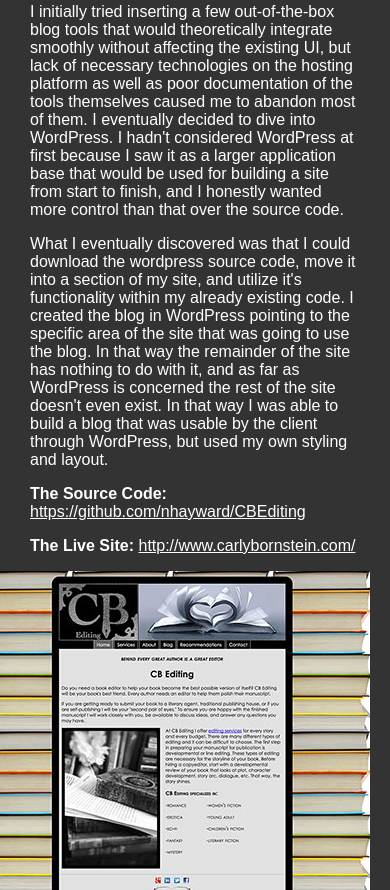
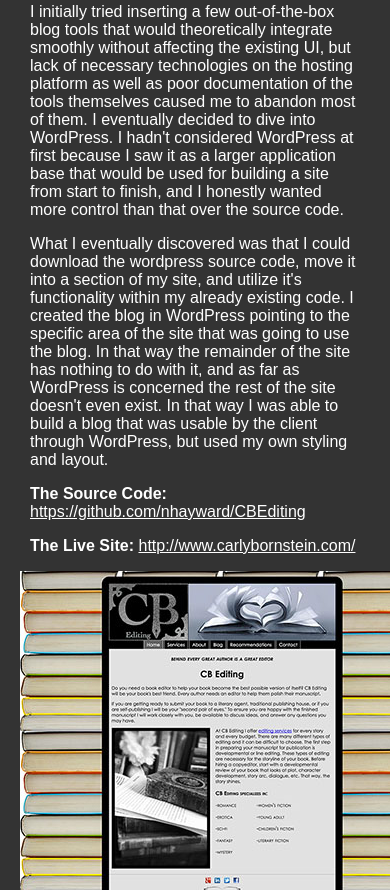
Before and after one commit to nhayward/nhayward.github.io, a plain HTML site: page index.html in a window 390 px wide. Shown: the part 2334-3224 px from the top of the page. Drawn offline with Linux system fonts and the light colour scheme.

Commit message:
making the project images responsive

```diff
--- a/css/style.css
+++ b/css/style.css
@@ -59,3 +59,8 @@ body {
 	flex-grow: 1;
 	text-align: center;
 }
+
+.projImage {
+	width: 100%;
+	max-width: 400px;
+}
```
